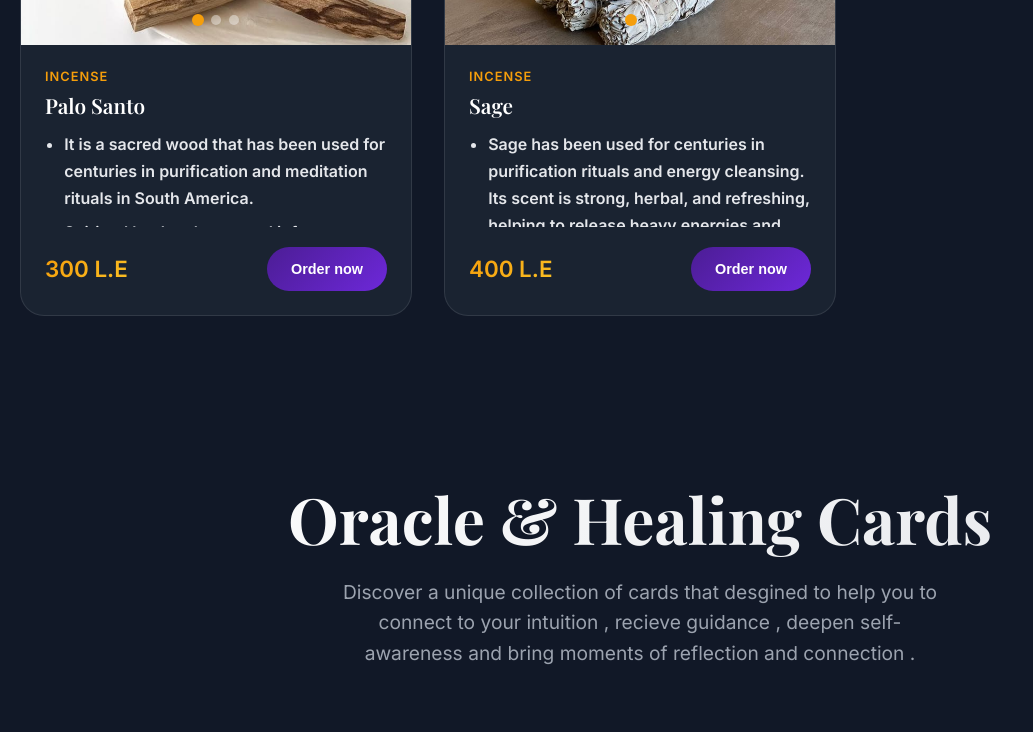
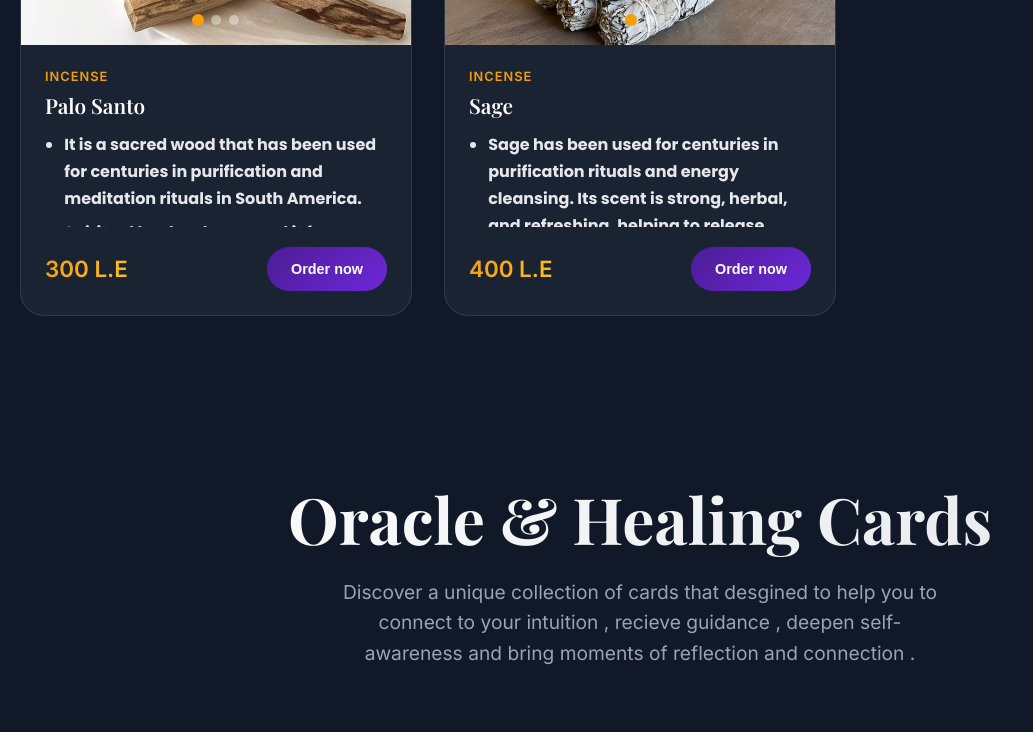
Before and after one commit to AHMEDmoham3d/BeyondHolisticStore, a React app: page / in a window 1280 px wide. Shown: the part 1000-1732 px from the top of the page, without its empty margins (0-1033 px from the left). Built offline with nearby package versions, Linux system fonts and the light colour scheme.

Commit message:
first commit

```diff
--- a/src/App.css
+++ b/src/App.css
@@ -1,4 +1,4 @@
-@import url('https://fonts.googleapis.com/css2?family=Playfair+Display:wght@400;600;700&family=Inter:wght@300;400;500;600&display=swap');
+@import url('https://fonts.googleapis.com/css2?family=Poppins:wght@400;600;700;800&family=Playfair+Display:wght@400;600;700&family=Inter:wght@300;400;500;600&display=swap');
 
 * {
   margin: 0;
@@ -489,7 +489,8 @@ h1, h2, h3, h4, h5, h6 {
 
 .description-list {
   font-size: 1rem;
-  font-weight: 600;
+  font-family: 'Poppins', 'Inter', sans-serif;
+  font-weight: 700;
   color: var(--text-light);
   line-height: 1.7;
   margin-bottom: 1.25rem;
@@ -504,7 +505,8 @@ h1, h2, h3, h4, h5, h6 {
 }
 
 .description-item {
-  font-weight: 600;
+  font-family: 'Poppins', 'Inter', sans-serif;
+  font-weight: 700;
   margin-bottom: 0.4rem;
   word-break: break-word;
 }
@@ -772,10 +774,12 @@ h1, h2, h3, h4, h5, h6 {
 }
 
 .modal-description {
+  font-family: 'Poppins', 'Inter', sans-serif;
   color: var(--text-gray);
   line-height: 1.6;
   margin-bottom: 2rem;
   font-size: 1rem;
+  font-weight: 700;
 }
 
 .success-message {
```
Also changed, not shown: 1 other file (tests, documents, lock files or other folders).
